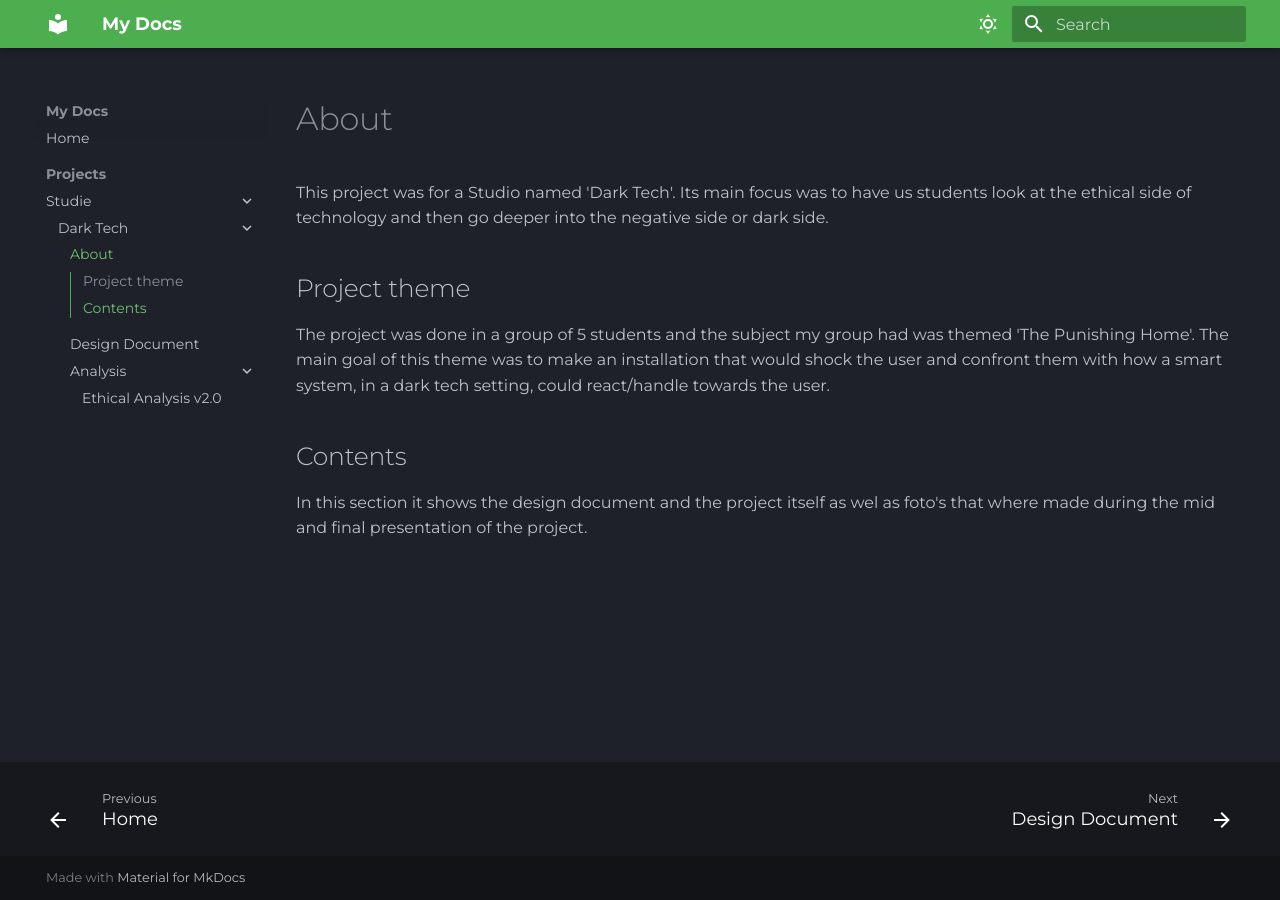
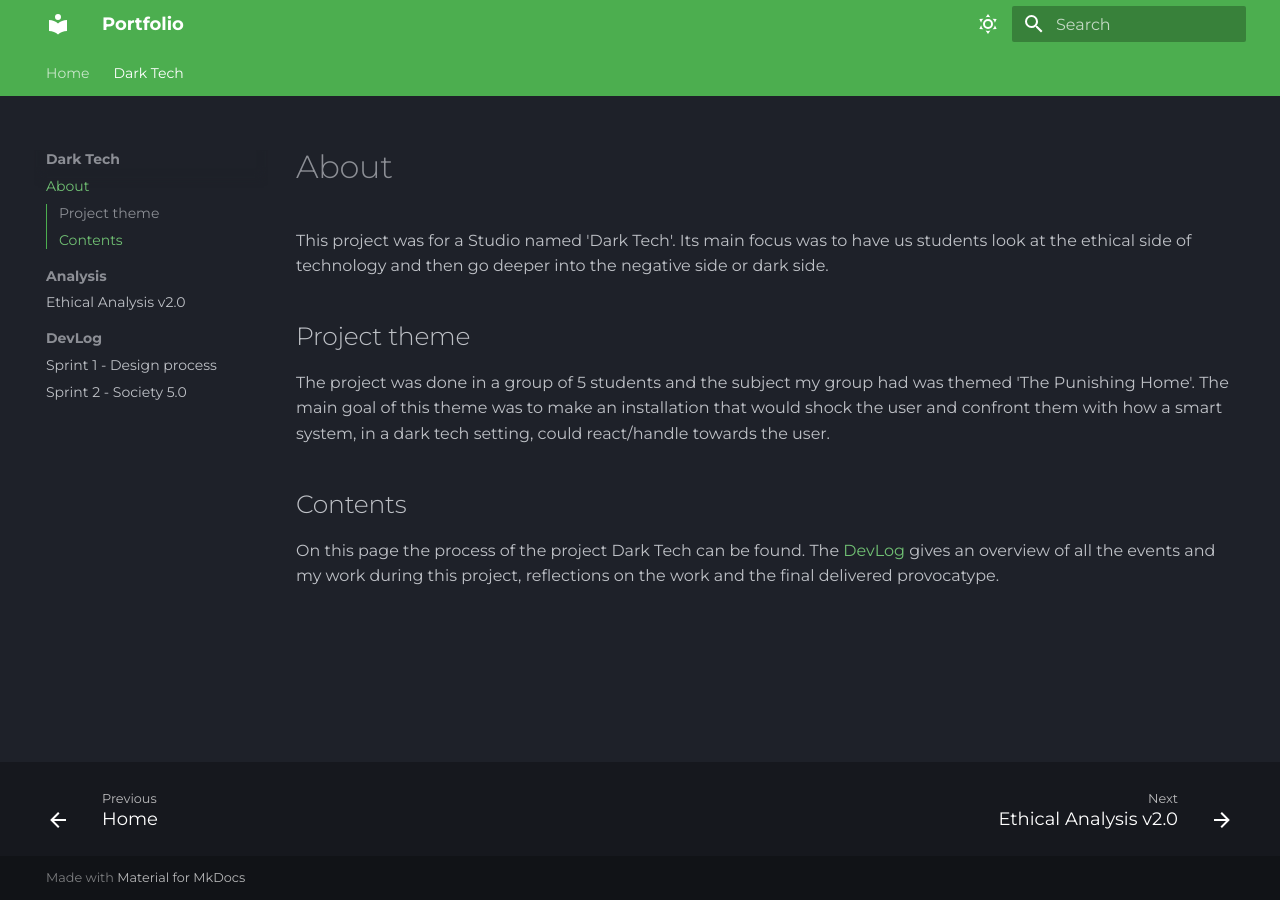
Before and after one commit to JesseRJ/MkDocs, an MkDocs documentation site: the page built from docs/Dark Tech/About.md, in a window 1280 px wide. Built offline with MkDocs 1.6.1 and Material for MkDocs 9.7.7, drawn with Linux system fonts in a browser that asks for light colours.

Commit message:
New layout for mkdocs. Dark Tech is now a separate tab containing all during Dark Tech. Added templates for the DevLog

```diff
--- a/docs/Dark Tech/DarkTech.md
+++ b/docs/Dark Tech/About.md
@@ -8,4 +8,4 @@ The project was done in a group of 5 students and the subject my group had was t
 
 ## Contents
 
-In this section it shows the design document and the project itself as wel as foto's that where made during the mid and final presentation of the project.
+On this page the process of the project Dark Tech can be found. The [DevLog](./DevLog/Sprint1.md) gives an overview of all the events and my work during this project, reflections on the work and the final delivered provocatype.
--- a/mkdocs.yml
+++ b/mkdocs.yml
@@ -1,4 +1,5 @@
-site_name: My Docs
+site_name: Portfolio
+site_description: A collection of projects and other work i have done.
 site_url: https://sitename.example
 theme:
   name: material
@@ -12,6 +13,13 @@ theme:
     - navigation.sections
     - navigation.expand
     - toc.integrate
+    - navigation.tabs
+    - navigation.indexes
+    - navigation.top
+    - content.code.copy
+    - search.suggest
+    - search.highlight
+    - toc.follow
   palette:
     # Dark Mode
     - scheme: slate
@@ -29,17 +37,22 @@ theme:
       primary: blue
       accent: deep orange
 
+
 nav:
   - Home: index.md
-  - Projects:
+  # - Projects:
     # - About: Projects.md
-    - Studie:
-      - Dark Tech:
-        - About: Dark Tech/DarkTech.md
-        - Design Document: Dark Tech/DesignDocument.md
-        - Analysis:
-          - Ethical Analysis v2.0: Dark Tech/Analysis/Uninhabitability.md
-    # - Free Time:
+  - Dark Tech:
+    - About: Dark Tech/About.md
+    # - Design Document: Dark Tech/DesignDocument.md
+    - Analysis:
+      - Ethical Analysis v2.0: Dark Tech/Analysis/Uninhabitability.md
+    - DevLog:
+      - Sprint 1 - Design process: Dark Tech/DevLog/Sprint1.md
+      - Sprint 2 - Society 5.0: Dark Tech/DevLog/Sprint2.md
+      # - Sprint 3 - : Dark Tech/DevLog/Sprint3.md
+      # - Sprint 4 - : Dark Tech/DevLog/Sprint4.md
+      # - Final Reflection: Dark Tech/DevLog/Reflection.md
 
 markdown_extensions:
   - attr_list
@@ -57,6 +70,9 @@ markdown_extensions:
       alternate_style: true
   - admonition
   - pymdownx.details
+  - tables
+  - toc:
+      permalink: true
 
 extra:
   copyright: Copyright &copy;
```
Also changed, not shown: docs/Dark Tech/DevLog/DevLog.md (deleted, +0 -13 lines), docs/Dark Tech/DevLog/Overview.md (added, +22 -0 lines), docs/Dark Tech/DevLog/Reflection.md (added, +19 -0 lines), docs/Dark Tech/DevLog/Sprint1.md (added, +66 -0 lines), docs/Dark Tech/DevLog/Sprint2.md (added, +48 -0 lines), docs/Dark Tech/DevLog/Sprint3.md (added), docs/Dark Tech/DevLog/Sprint4.md (added).
